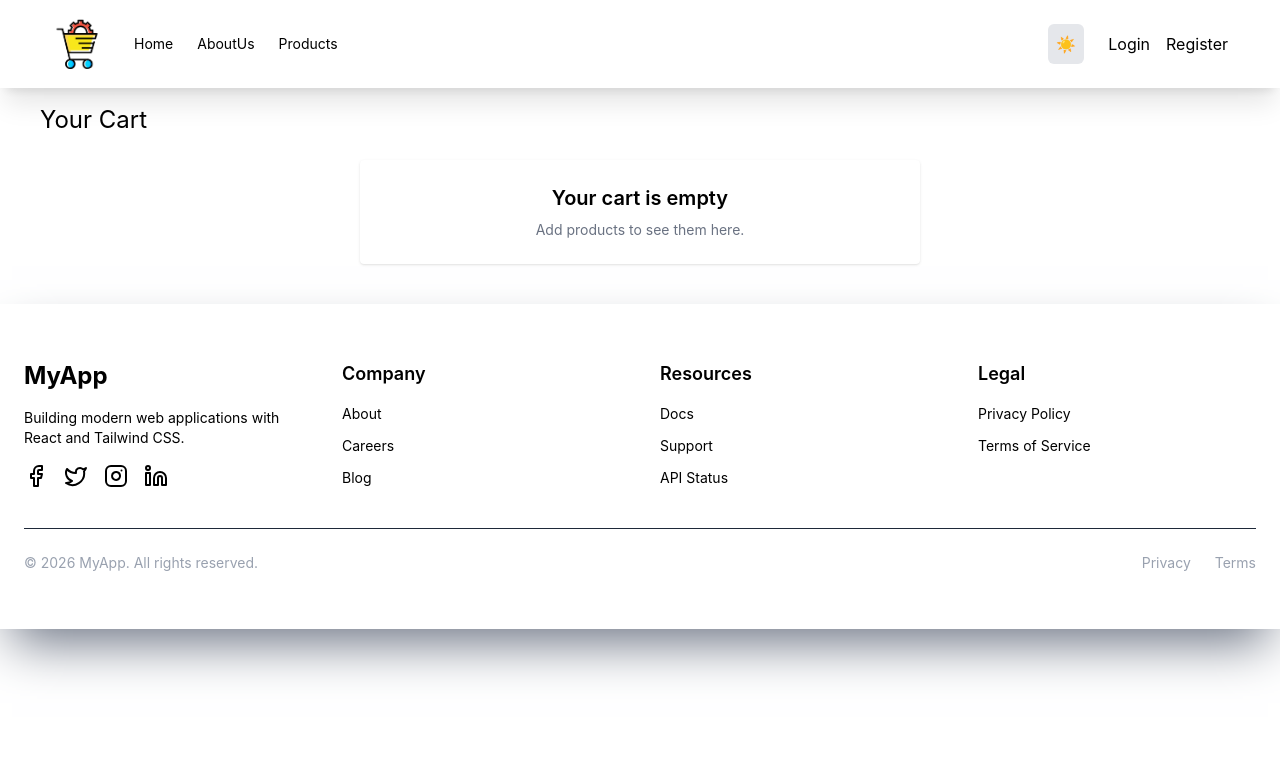
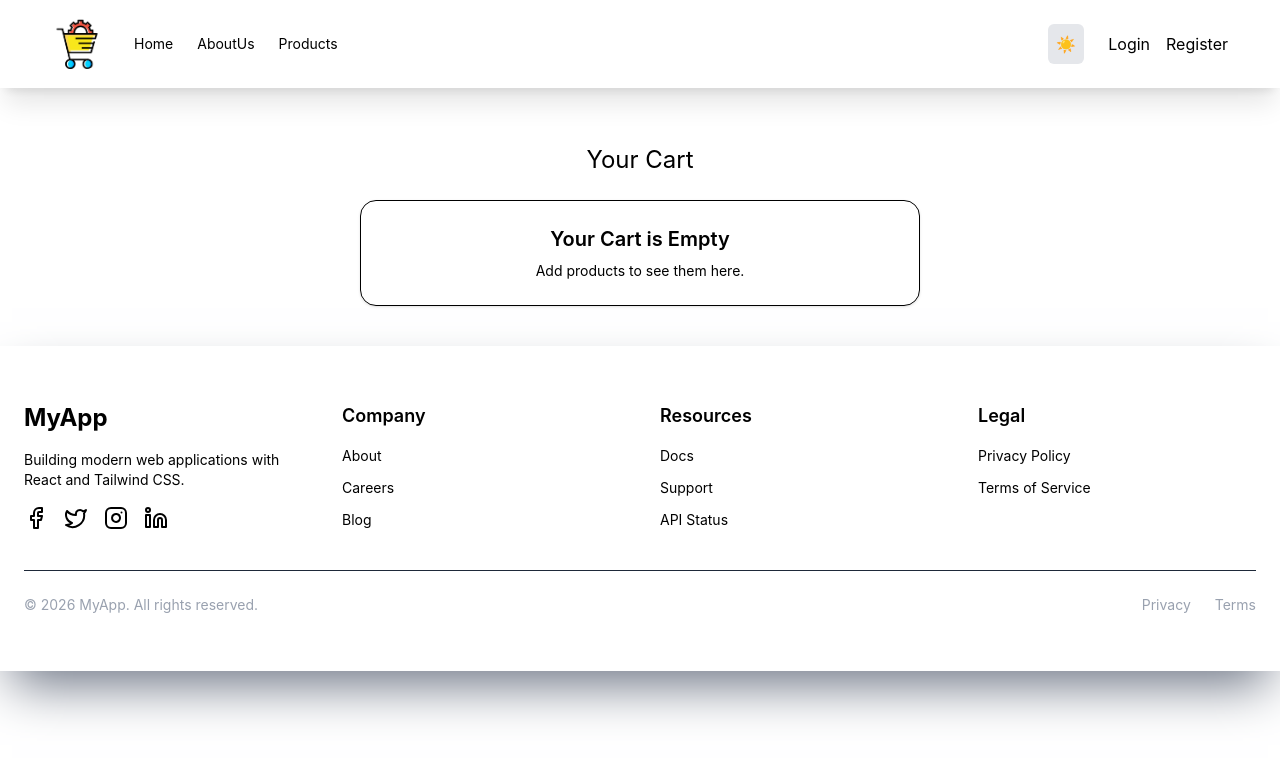
Before and after one commit to EngMahmoudAhmed/E-commerce, a React (Vite) app: page /cart in a window 1280 px wide. Shown: the top 758 px of the page. Built offline with nearby package versions, Linux system fonts and the light colour scheme.

Commit message:
fix: improve CartSummary styles and enhance button interactions for better usability feat: configure Supabase client with authentication options fix: center align Cart title for improved layout feat: add framer-motion animations to ProductCard for enhanced user experience

```diff
--- a/src/component/layouts/cart/CartSummary.jsx
+++ b/src/component/layouts/cart/CartSummary.jsx
@@ -17,9 +17,9 @@ const CartSummary = () => {
 
   if (!cart || cart.length === 0) {
     return (
-      <div className="bg-white shadow rounded p-6 text-center">
-        <h3 className="text-xl font-semibold mb-2">Your cart is empty</h3>
-        <p className="text-sm text-gray-500">Add products to see them here.</p>
+      <div className="shadow border rounded-2xl p-6 text-center">
+        <h3 className="text-xl font-semibold mb-2">Your Cart is Empty</h3>
+        <p className="text-sm">Add products to see them here.</p>
       </div>
     );
   }
@@ -48,10 +48,10 @@ const CartSummary = () => {
               </div>
 
               <div className="mt-2 flex items-center gap-2">
-                <button onClick={() => decreaseQty(item.id)} className="px-2 py-1 rounded cursor-pointer">-</button>
+                <button onClick={() => decreaseQty(item.id)} className="px-2 font-bold border rounded py-1  cursor-pointer">-</button>
                 <div className="w-8 text-center">{item.quantity || 1}</div>
-                <button onClick={() => increaseQty(item.id)} className="px-2 py-1 rounded cursor-pointer">+</button>
-                <button onClick={() => removeFromCart(item.id)} className="ml-3 text-xs text-red-600 cursor-pointer">Remove</button>
+                <button onClick={() => increaseQty(item.id)} className="px-2 py-1 font-bold border rounded cursor-pointer">+</button>
+                <button onClick={() => removeFromCart(item.id)} className="ml-3  text-1xl text-red-600 cursor-pointer">Remove</button>
               </div>
             </div>
           </div>
--- a/src/lib/supabase.js
+++ b/src/lib/supabase.js
@@ -8,7 +8,13 @@ if (!supabaseURL || !supabaseKEY) {
   throw new Error("Supabase env variables are missing");
 }
 
-const supabase = createClient(supabaseURL, supabaseKEY);
+const supabase = createClient(supabaseURL, supabaseKEY,{
+  auth:{
+    autoRefreshToken:true,
+    persistSession:true,
+    detectSessionInUrl:true,
+  }
+});
 
 
 export default supabase;
--- a/src/pages/Cart.jsx
+++ b/src/pages/Cart.jsx
@@ -9,7 +9,7 @@ const Cart = () => {
 
     return (
         <div className="p-6">
-            <h2 className="text-2xl mb-6">Your Cart</h2>
+            <h2 className="text-2xl text-center pt-10 mb-6">Your Cart</h2>
 
             <div className="lg:flex lg:items-center lg:justify-center lg:gap-6">
 
--- a/src/pages/ProductCard.jsx
+++ b/src/pages/ProductCard.jsx
@@ -1,6 +1,7 @@
 import { useContext } from "react";
 import { CartContext } from "../context/cart/CartContext";
 import { toast } from "react-toastify";
+import { motion } from "framer-motion";
 
 function ProductCard({ product }) {
 
@@ -10,9 +11,13 @@ function ProductCard({ product }) {
     addToCart(product);
     toast.success("sucsess add product ")
   };
-
+  motion
   return (
-    <div className=" hover:shadow-gray-700 rounded-2xl shadow-xl transition overflow-hidden">
+    <motion.div
+      initial={{ opacity: 0, scale: 0.9 }}
+      animate={{ opacity: 1, scale: 1 }}
+      transition={{ duration: 1, delay: 0.3 }}
+      className=" hover:shadow-gray-700 rounded-2xl shadow-xl transition overflow-hidden">
       <img
         src={product.thumbnail}
         alt={product.title}
@@ -44,7 +49,7 @@ function ProductCard({ product }) {
           </button>
         </div>
       </div>
-    </div>
+    </motion.div>
   );
 }
 
```
